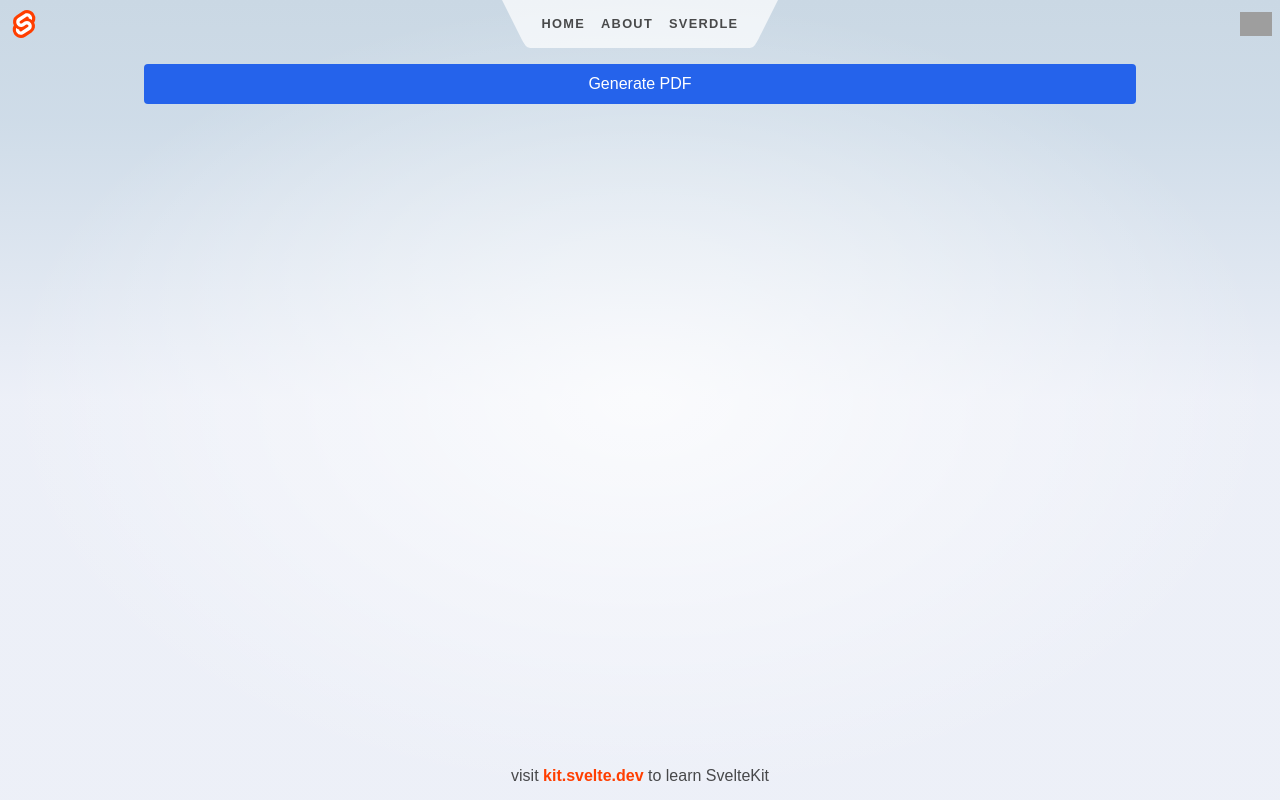
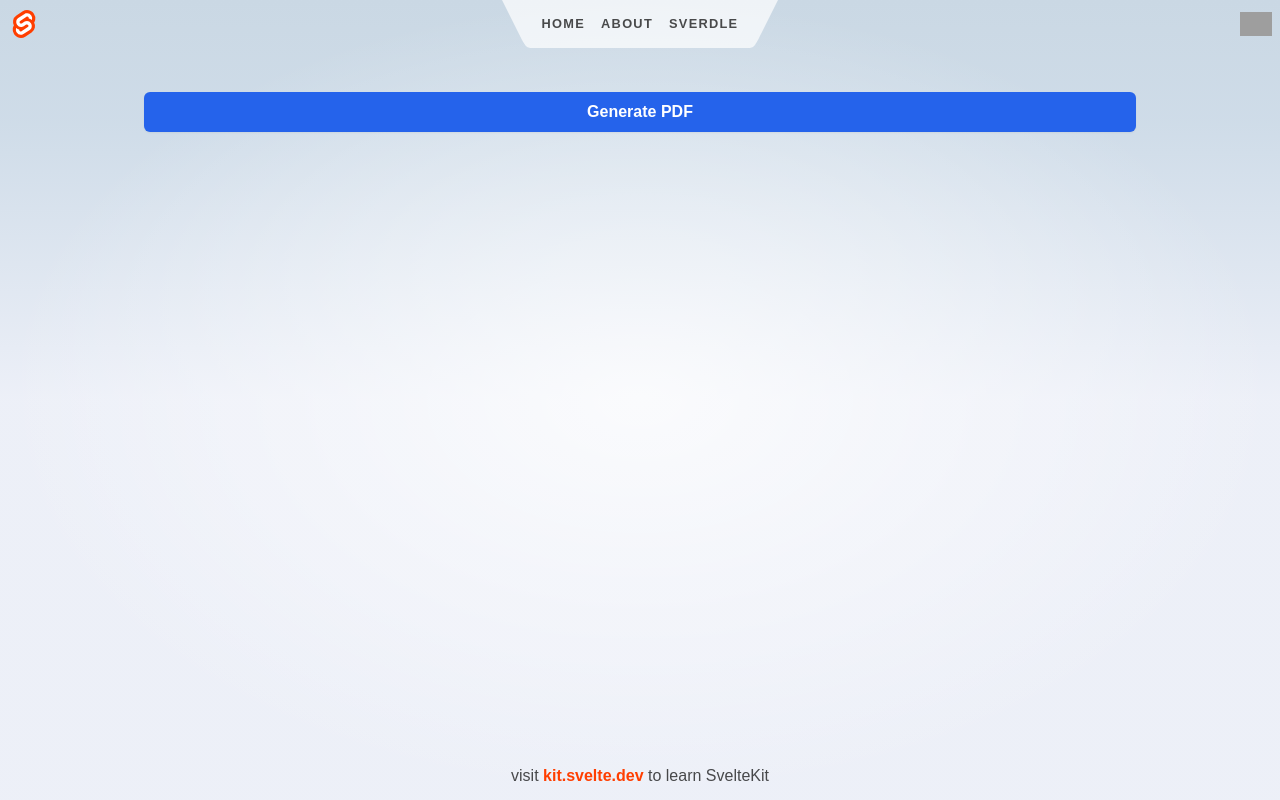
Before and after one commit to Hybrid-Codes/GoKit, a SvelteKit app in the folder Frontend/GoKit/: page /report in a window 1280 px wide. Built offline with nearby package versions, Linux system fonts and the light colour scheme; grey boxes are pictures that could not be loaded.

Commit message:
Fix button position

```diff
--- a/Frontend/GoKit/src/routes/report/+page.svelte
+++ b/Frontend/GoKit/src/routes/report/+page.svelte
@@ -18,8 +18,12 @@
     }
   </script>
 
-  <button on:click={generatePDF} class="px-4 py-2 bg-blue-600 text-white rounded">Generate PDF</button>
-
   {#if pdfUrl}
     <iframe src={pdfUrl} width="100%" height="600px"></iframe> <!-- Displays the PDF -->
   {/if}
+
+  <button on:click={generatePDF}
+    class="w-full px-4 py-2 bg-blue-600
+     text-white font-semibold rounded-md shadow-sm
+     hover:bg-blue-700 focus:outline-none focus:ring-2 focus:ring-offset-2
+     focus:ring-blue-500 mt-7">Generate PDF</button>
```
